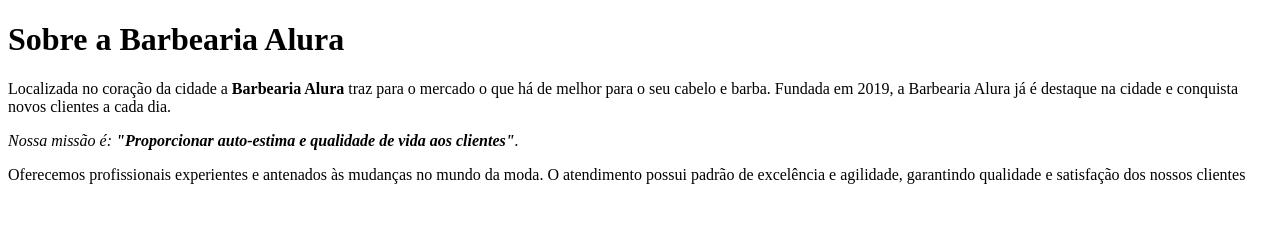
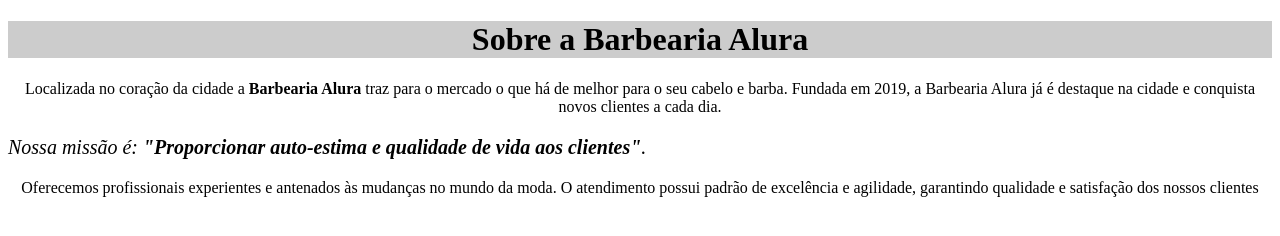
Before and after one commit to Matheusgalvaodias1/primeiro-repositorio, a plain HTML site: page index.html in a window 1280 px wide. Drawn offline with Linux system fonts and the light colour scheme.

Commit message:
Update index.html

```diff
--- a/index.html
+++ b/index.html
@@ -3,14 +3,15 @@
   <head>
     <meta charset="UTF-8">
     <title>barbearia alura</title>
+    <link rel="stylesheet" href="style.css">
   </head>
   <body>
-    <h1>Sobre a Barbearia Alura</h1>
+    <h1 style="text-align: center; background: #cccccc">Sobre a Barbearia Alura</h1>
 
-    <p>Localizada no coração da cidade a <strong>Barbearia Alura</strong> traz para o mercado o que há de melhor para o seu cabelo e barba. Fundada em 2019, a Barbearia Alura já é destaque na cidade e conquista novos clientes a cada dia.</p>
+    <p style="text-align: center">Localizada no coração da cidade a <strong>Barbearia Alura</strong> traz para o mercado o que há de melhor para o seu cabelo e barba. Fundada em 2019, a Barbearia Alura já é destaque na cidade e conquista novos clientes a cada dia.</p>
 
-    <P><em>Nossa missão é: <strong>"Proporcionar auto-estima e qualidade de vida aos clientes"</strong>.</em></p>
+    <P style="font-size: 20px; style=text-align: center"><em>Nossa missão é: <strong>"Proporcionar auto-estima e qualidade de vida aos clientes"</strong>.</em></p>
 
-    <p>Oferecemos profissionais experientes e antenados às mudanças no mundo da moda. O atendimento possui padrão de excelência e agilidade, garantindo qualidade e satisfação dos nossos clientes</p>
+    <p style="text-align: center">Oferecemos profissionais experientes e antenados às mudanças no mundo da moda. O atendimento possui padrão de excelência e agilidade, garantindo qualidade e satisfação dos nossos clientes</p>
   </body>
 </html>
```
